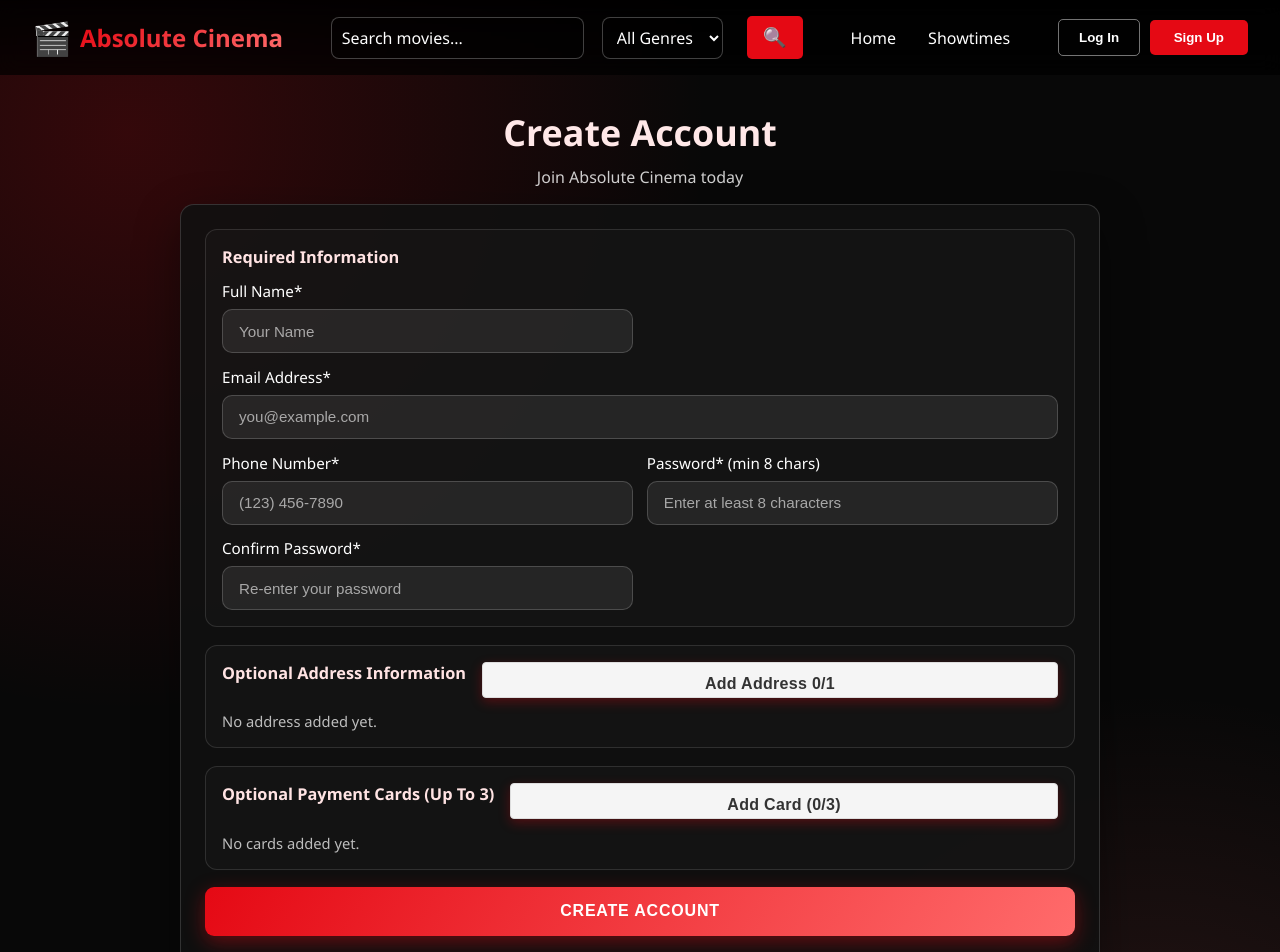
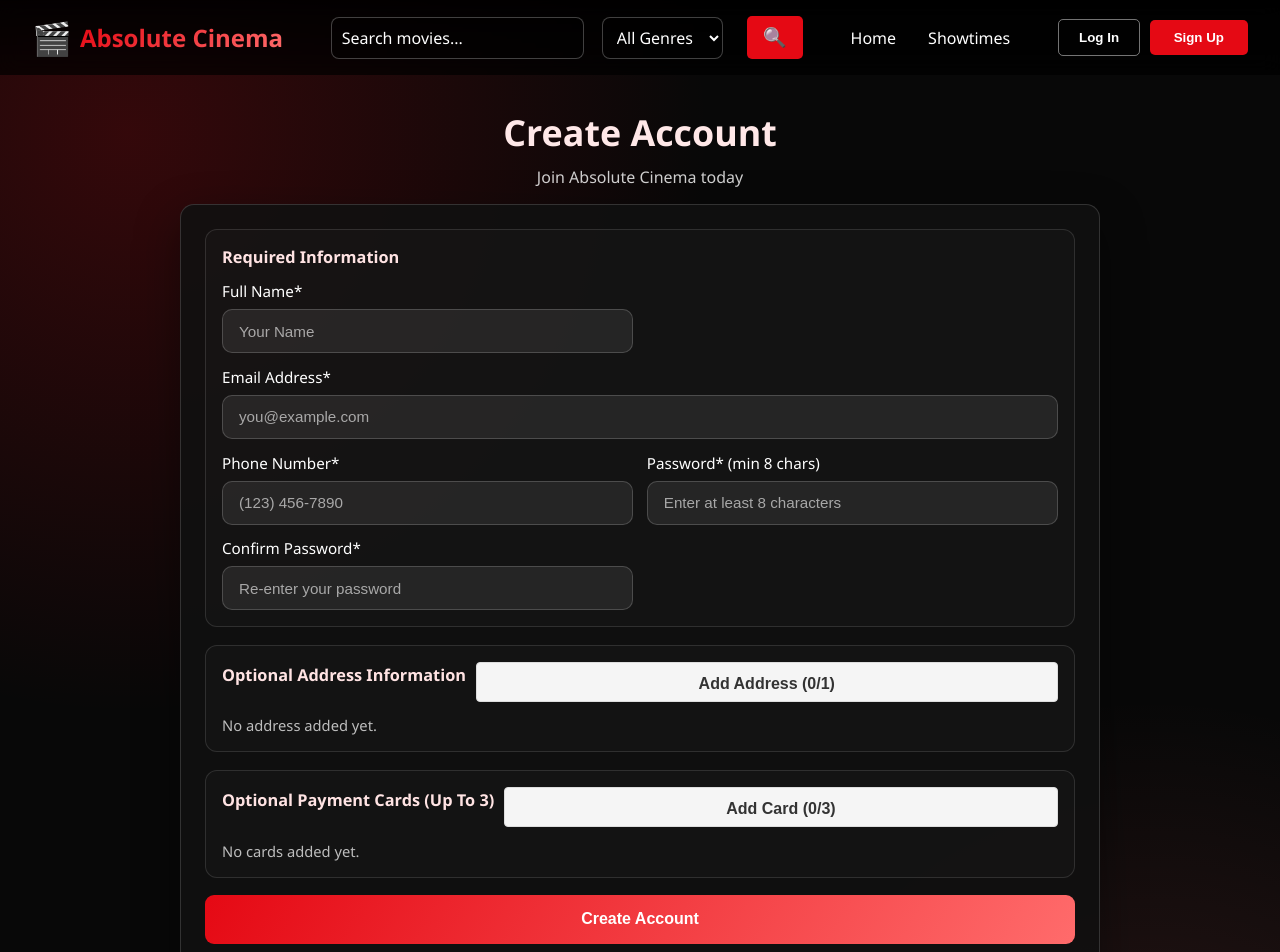
Before and after one commit to nickstoni/Team_5_Cinema_E-Booking_System, a React (Create React App) app in the folder frontend/: page /signup in a window 1280 px wide. Shown: the top 952 px of the page. Built offline with nearby package versions, Linux system fonts and the light colour scheme.

Commit message:
Update signup UI and cinema schema changes

```diff
--- a/frontend/src/components/signup/AddressSection.js
+++ b/frontend/src/components/signup/AddressSection.js
@@ -15,7 +15,7 @@ function AddressSection({
           onClick={onAddAddress}
           disabled={hasAddress}
         >
-          Add Address {hasAddress ? "1/1" : "0/1"}
+          Add Address ({hasAddress ? '1/1' : '0/1'})
         </button>
       </div>
 
--- a/frontend/src/components/signup/SignUpPage.js
+++ b/frontend/src/components/signup/SignUpPage.js
@@ -85,6 +85,24 @@ function SignUpPage() {
     try {
       setIsLoading(true);
 
+      const cardsToSubmit = cards
+        .filter((card) => (
+          card.cardType ||
+          card.cardNumber ||
+          card.cardHolderName ||
+          card.expiryMonth ||
+          card.expiryYear ||
+          card.cvv
+        ))
+        .map((card) => ({
+          cardType: card.cardType,
+          cardNumber: card.cardNumber.replace(/\s/g, ''),
+          cardHolderName: card.cardHolderName.trim(),
+          expiryMonth: card.expiryMonth,
+          expiryYear: card.expiryYear,
+          cvv: card.cvv
+        }));
+
       const response = await fetch(`${API_BASE_URL}/api/auth/register`, {
         method: 'POST',
         headers: {
@@ -96,7 +114,7 @@ function SignUpPage() {
           phoneNumber: formData.phoneNumber.trim(),
           password: formData.password,
           confirmPassword: formData.confirmPassword,
-          address: hasAddress && isAddressProvided
+          address: isAddressProvided
             ? {
                 addressLine1: formData.addressLine1.trim(),
                 addressLine2: formData.addressLine2.trim(),
@@ -106,14 +124,7 @@ function SignUpPage() {
                 country: formData.country
               }
             : null,
-          paymentCards: cards.map((card) => ({
-            cardType: card.cardType,
-            cardNumber: card.cardNumber.replace(/\s/g, ''),
-            cardHolderName: card.cardHolderName.trim(),
-            expiryMonth: card.expiryMonth,
-            expiryYear: card.expiryYear,
-            cvv: card.cvv
-          }))
+          paymentCards: cardsToSubmit
         })
       });
 
--- a/frontend/src/styles/signup/SignUpPage.css
+++ b/frontend/src/styles/signup/SignUpPage.css
@@ -84,7 +84,7 @@
   display: flex;
   align-items: center;
   justify-content: space-between;
-  gap: 1rem;
+  gap: 0.6rem;
   margin-bottom: 0.85rem;
 }
 
@@ -142,67 +142,49 @@ select.form-input {
   border: none;
   border-radius: 9px;
   height: 44px;
-  padding: 0 2rem;
-  background: #e50914;
+  padding: 0 1rem;
+  background: linear-gradient(120deg, #e50914, #ff6b6b);
   color: #fff;
-  font-size: 0.96rem;
+  font-size: 0.95rem;
   font-weight: 700;
   cursor: pointer;
-  transition: all 0.3s cubic-bezier(0.23, 1, 0.320, 1);
-  box-shadow: 0 6px 20px rgba(229, 9, 20, 0.4);
-  text-transform: uppercase;
-  letter-spacing: 0.8px;
+  transition: transform 0.15s ease, opacity 0.2s ease, background 0.2s ease, box-shadow 0.2s ease;
 }
 
 .primary-btn:disabled {
-  opacity: 0.5;
+  opacity: 0.6;
   cursor: not-allowed;
-  box-shadow: 0 2px 8px rgba(0, 0, 0, 0.3);
 }
 
 .primary-btn:not(:disabled):hover {
-  transform: translateY(-3px);
-  box-shadow: 0 10px 30px rgba(229, 9, 20, 0.5);
-  background: #ff4444;
-}
-
-.primary-btn:not(:disabled):active {
+  background: linear-gradient(120deg, #ff6b6b, #e50914);
   transform: translateY(-1px);
-  box-shadow: 0 4px 12px rgba(229, 9, 20, 0.4);
+  box-shadow: 0 10px 20px rgba(229, 9, 20, 0.3);
 }
 
 .secondary-btn {
-  border: none;
-  border-radius: 8px;
-  height: 36px;
-  padding: 0 1rem;
-  background: #e50914;
+  border: 1px solid rgba(229, 9, 20, 0.55);
+  border-radius: 9px;
+  height: 40px;
+  padding: 0 0.95rem;
+  background: linear-gradient(120deg, rgba(229, 9, 20, 0.22), rgba(255, 107, 107, 0.2));
   color: #fff;
-  font-size: 0.85rem;
+  font-size: 0.9rem;
   font-weight: 600;
   cursor: pointer;
-  transition: all 0.3s ease;
-  white-space: nowrap;
-  letter-spacing: 0.3px;
-  box-shadow: 0 4px 12px rgba(229, 9, 20, 0.3);
-  width: fit-content;
+  transition: transform 0.15s ease, border-color 0.2s ease, background 0.2s ease, box-shadow 0.2s ease;
+}
+
+.secondary-btn:hover:not(:disabled) {
+  border-color: rgba(255, 167, 167, 0.85);
+  background: linear-gradient(120deg, rgba(229, 9, 20, 0.38), rgba(255, 107, 107, 0.36));
+  transform: translateY(-1px);
+  box-shadow: 0 8px 16px rgba(229, 9, 20, 0.22);
 }
 
 .secondary-btn:disabled {
-  opacity: 0.5;
+  opacity: 0.55;
   cursor: not-allowed;
-  box-shadow: 0 2px 6px rgba(0, 0, 0, 0.2);
-}
-
-.secondary-btn:not(:disabled):hover {
-  background: #ff4444;
-  box-shadow: 0 6px 16px rgba(229, 9, 20, 0.4);
-  transform: translateY(-2px);
-}
-
-.secondary-btn:not(:disabled):active {
-  transform: translateY(0);
-  box-shadow: 0 2px 8px rgba(229, 9, 20, 0.25);
 }
 
 .card-box {
```
Also changed, not shown: 1 other file (tests, documents, lock files or other folders).
